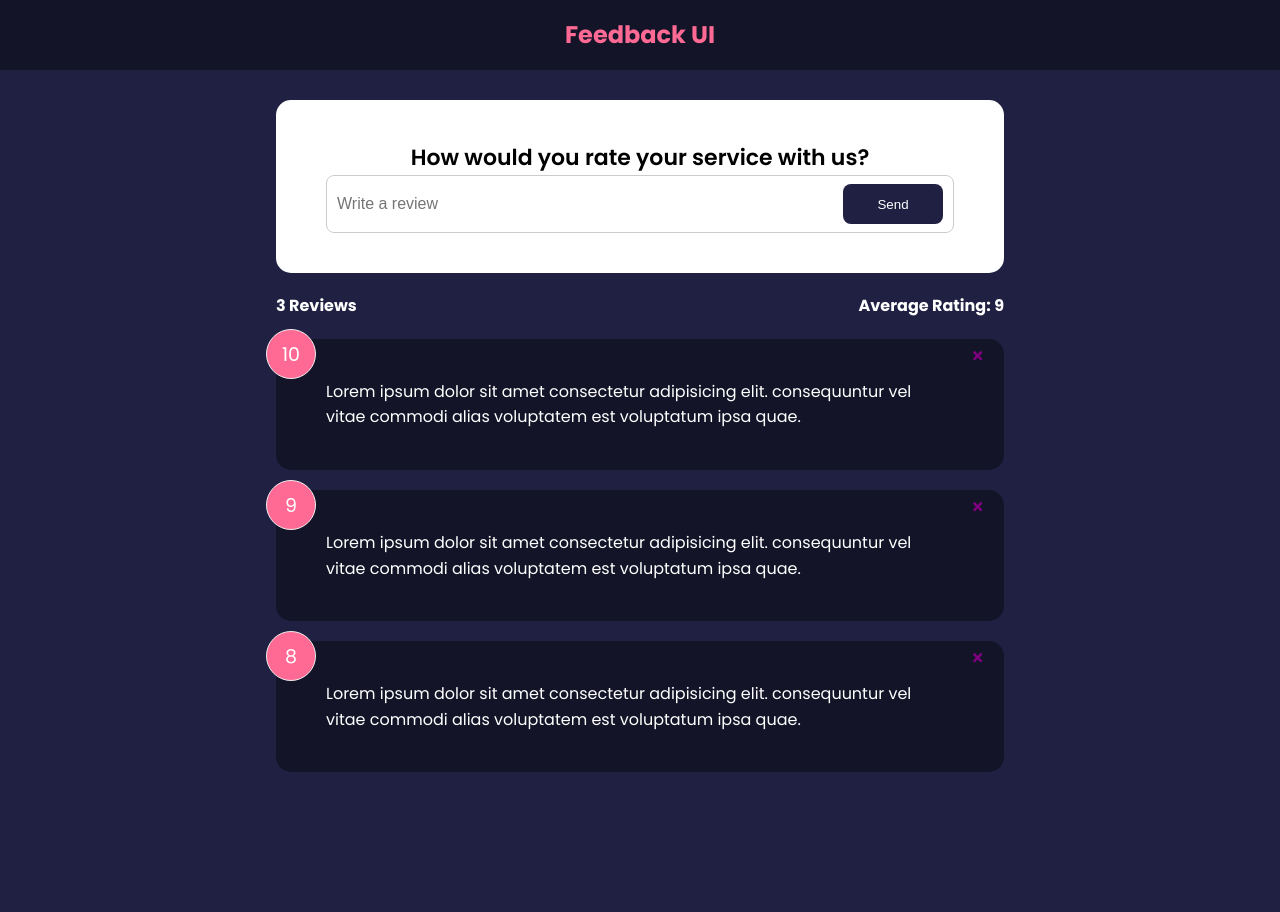
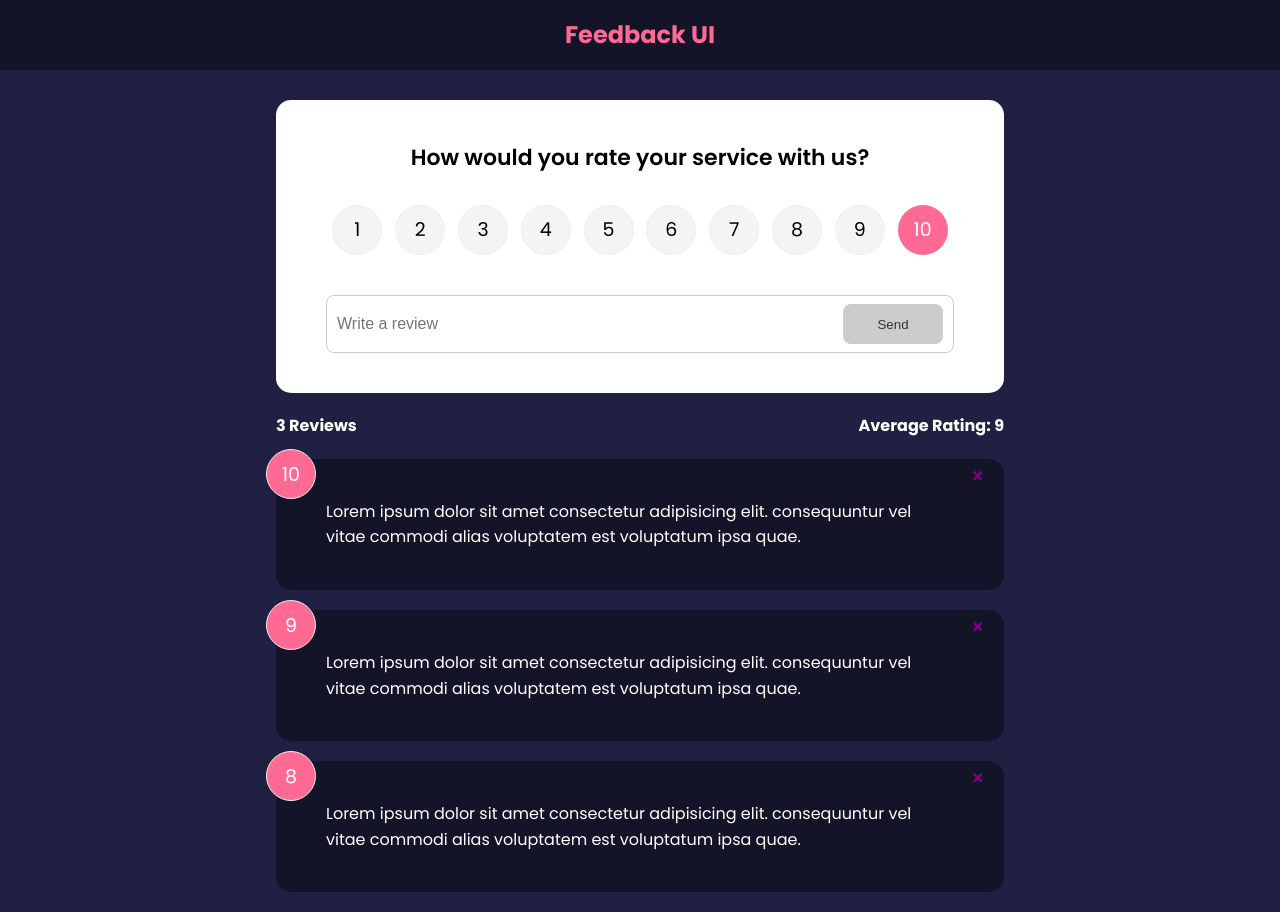
Before and after one commit to madeleinewoodbury/feedback-app, a React (Create React App) app: page / in a window 1280 px wide. Before the commit the page ends 800 px from the top, so only its background shows below. Built offline with nearby package versions, Linux system fonts and the light colour scheme.

Commit message:
RatingSelct and RatingInput components

```diff
--- a/src/components/FeedbackForm.js
+++ b/src/components/FeedbackForm.js
@@ -1,18 +1,33 @@
 import { useState } from 'react';
+import RatingSelect from './RatingSelect';
 import Card from './shared/Card';
 import Button from './shared/Button';
 
 const FeedbackForm = () => {
   const [text, setText] = useState('');
+  const [rating, setRating] = useState(10);
+  const [btnDisabled, setBtnDisabled] = useState(true);
+  const [message, setMessage] = useState('');
 
   const handleTextChange = (e) => {
+    if (text === '') {
+      setBtnDisabled(true);
+      setMessage(null);
+    } else if (text !== '' && text.trim().length < 10) {
+      setMessage('Text must be at least 10 characters');
+      setBtnDisabled(true);
+    } else {
+      setMessage(null);
+      setBtnDisabled(false);
+    }
     setText(e.target.value);
   };
+
   return (
     <Card>
       <form>
         <h2>How would you rate your service with us?</h2>
-        {/* @todo - rating select component */}
+        <RatingSelect select={(rating) => setRating(rating)} />
         <div className='input-group'>
           <input
             onChange={handleTextChange}
@@ -20,8 +35,11 @@ const FeedbackForm = () => {
             placeholder='Write a review'
             value={text}
           />
-          <Button type='submit'>Send</Button>
+          <Button type='submit' isDisabled={btnDisabled}>
+            Send
+          </Button>
         </div>
+        {message && <div className='message'>{message}</div>}
       </form>
     </Card>
   );
--- /dev/null
+++ b/src/components/RatingSelect.js
@@ -0,0 +1,28 @@
+import { useState } from 'react';
+import SelectInput from './SelectInput';
+
+const RatingSelect = ({ select }) => {
+  const [selected, setSelected] = useState(10);
+
+  const handleChange = (e) => {
+    let value = +e.currentTarget.value;
+    setSelected(value);
+    select(value);
+  };
+
+  return (
+    <ul className='rating'>
+      {[...Array(10).keys()].map((i) => (
+        <SelectInput
+          key={i}
+          id={i + 1}
+          value={i + 1}
+          handleChange={handleChange}
+          checked={selected === i + 1}
+        />
+      ))}
+    </ul>
+  );
+};
+
+export default RatingSelect;
--- /dev/null
+++ b/src/components/SelectInput.js
@@ -0,0 +1,26 @@
+import PropTypes from 'prop-types';
+
+const SelectInput = ({ id, value, handleChange, checked }) => {
+  return (
+    <li>
+      <input
+        type='radio'
+        name='rating'
+        id={`num${id}`}
+        value={value}
+        onChange={handleChange}
+        checked={checked}
+      />
+      <label htmlFor={`num${id}`}>{value}</label>
+    </li>
+  );
+};
+
+SelectInput.propTypes = {
+  id: PropTypes.number.isRequired,
+  value: PropTypes.number.isRequired,
+  handleChange: PropTypes.func.isRequired,
+  checked: PropTypes.bool.isRequired,
+};
+
+export default SelectInput;
```
